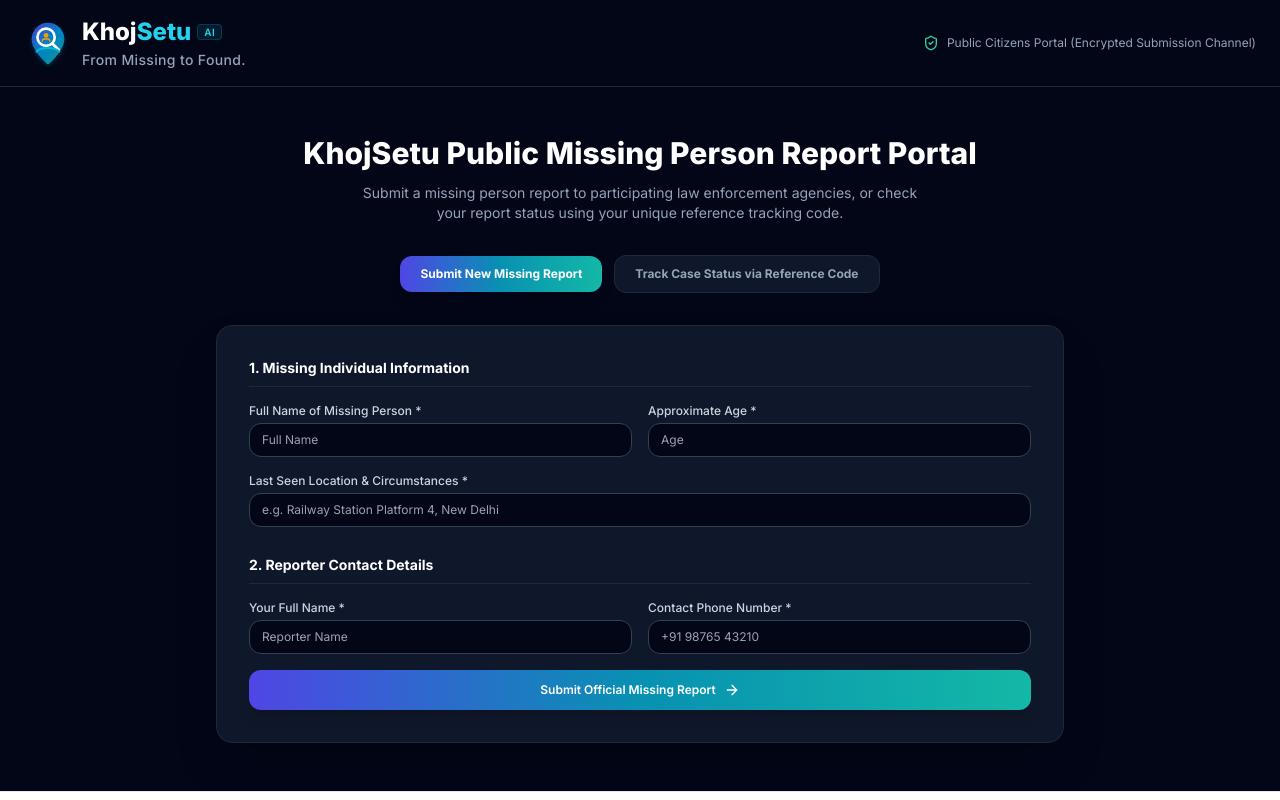
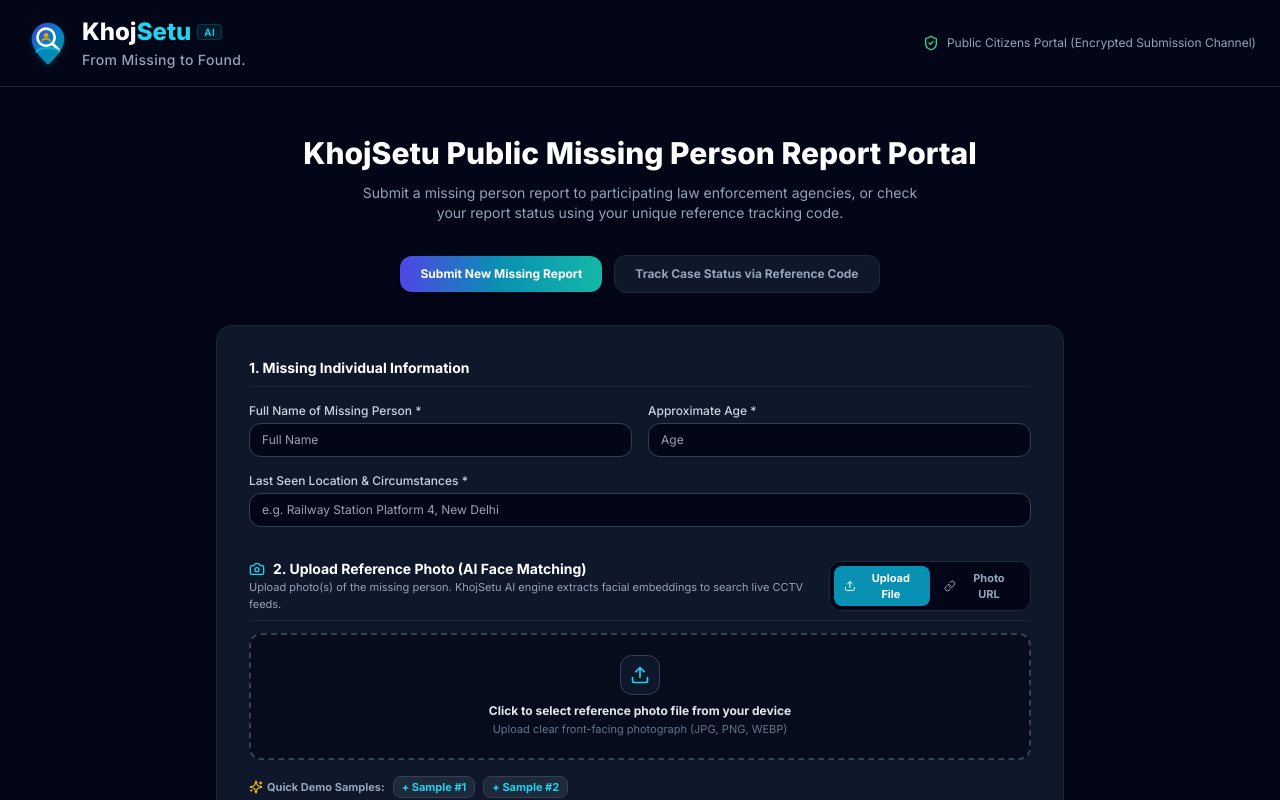
Before and after one commit to janhvidiwan-max/KhojSetu, a React (Vite) app in the folder frontend/: page /public-report in a window 1280 px wide. Shown: the top 800 px of the page. Built offline with nearby package versions, Linux system fonts and the light colour scheme; the HTML template or start-up script is replaced by a standard one.

Commit message:
Add photo upload & URL options for AI reference matching on public report portal

```diff
--- a/frontend/src/pages/PublicReportPage.tsx
+++ b/frontend/src/pages/PublicReportPage.tsx
@@ -1,10 +1,11 @@
-import React, { useState } from 'react';
-import { Globe, Search, CheckCircle2, FileText, ArrowRight, ShieldCheck } from 'lucide-react';
+import React, { useState, useRef } from 'react';
+import { Globe, Search, CheckCircle2, FileText, ArrowRight, ShieldCheck, Upload, Link as LinkIcon, X, Sparkles, Camera } from 'lucide-react';
 import Logo from '../components/branding/Logo';
 import Footer from '../components/layout/Footer';
 
 export const PublicReportPage: React.FC = () => {
   const [activeTab, setActiveTab] = useState<'submit' | 'track'>('submit');
+  const fileInputRef = useRef<HTMLInputElement>(null);
 
   // Submit Form
   const [personName, setPersonName] = useState('');
@@ -14,9 +15,57 @@ export const PublicReportPage: React.FC = () => {
   const [contactPhone, setContactPhone] = useState('');
   const [submittedCode, setSubmittedCode] = useState<string | null>(null);
 
+  // Reference Photo State
+  const [photos, setPhotos] = useState<string[]>([]);
+  const [photoUrlInput, setPhotoUrlInput] = useState('');
+  const [photoTab, setPhotoTab] = useState<'upload' | 'url'>('upload');
+
   // Track Form
   const [trackCode, setTrackCode] = useState('');
   const [trackedStatus, setTrackedStatus] = useState<any | null>(null);
+
+  const handleFileUpload = (e: React.ChangeEvent<HTMLInputElement>) => {
+    const files = e.target.files;
+    if (!files || files.length === 0) return;
+
+    Array.from(files).forEach((file) => {
+      if (file.type.startsWith('image/')) {
+        const reader = new FileReader();
+        reader.onload = (event) => {
+          if (event.target?.result) {
+            setPhotos((prev) => [...prev, event.target!.result as string]);
+          }
+        };
+        reader.readAsDataURL(file);
+      }
+    });
+
+    if (fileInputRef.current) {
+      fileInputRef.current.value = '';
+    }
+  };
+
+  const handleAddPhotoUrl = () => {
+    if (photoUrlInput.trim()) {
+      setPhotos((prev) => [...prev, photoUrlInput.trim()]);
+      setPhotoUrlInput('');
+    }
+  };
+
+  const handleRemovePhoto = (idx: number) => {
+    setPhotos((prev) => prev.filter((_, i) => i !== idx));
+  };
+
+  const sampleDemoPhotos = [
+    'https://images.unsplash.com/photo-1543610892-0b1f7e6d8ac1?auto=format&fit=crop&w=600&q=80',
+    'https://images.unsplash.com/photo-1507003211169-0a1dd7228f2d?auto=format&fit=crop&w=600&q=80'
+  ];
+
+  const handleAddSamplePhoto = (url: string) => {
+    if (!photos.includes(url)) {
+      setPhotos((prev) => [...prev, url]);
+    }
+  };
 
   const handleSubmitReport = (e: React.FormEvent) => {
     e.preventDefault();
@@ -92,7 +141,7 @@ export const PublicReportPage: React.FC = () => {
                 <CheckCircle2 className="w-10 h-10 text-emerald-400 mx-auto" />
                 <h3 className="text-xl font-bold text-white">Missing Person Report Received</h3>
                 <p className="text-xs text-slate-300">
-                  Your report has been securely transmitted to the investigating authority. Keep this tracking reference code safe:
+                  Your report has been securely transmitted to the investigating authority along with AI reference facial features. Keep this tracking reference code safe:
                 </p>
                 <div className="inline-block bg-slate-950 px-6 py-3 rounded-xl border border-cyan-500/50 font-mono text-xl font-bold text-cyan-400">
                   {submittedCode}
@@ -102,6 +151,7 @@ export const PublicReportPage: React.FC = () => {
                     onClick={() => {
                       setSubmittedCode(null);
                       setPersonName('');
+                      setPhotos([]);
                     }}
                     className="text-xs text-cyan-400 hover:underline font-semibold"
                   >
@@ -110,7 +160,9 @@ export const PublicReportPage: React.FC = () => {
                 </div>
               </div>
             ) : (
-              <form onSubmit={handleSubmitReport} className="space-y-4">
+              <form onSubmit={handleSubmitReport} className="space-y-6">
+                {/* 1. Missing Individual Information */}
+                <div className="space-y-4">
                   <h3 className="font-bold text-white text-sm pb-2 border-b border-slate-800">
                     1. Missing Individual Information
                   </h3>
@@ -152,9 +204,148 @@ export const PublicReportPage: React.FC = () => {
                       className="w-full bg-slate-950 border border-slate-700 rounded-xl px-3 py-2 text-xs text-white focus:border-cyan-500"
                     />
                   </div>
+                </div>
 
-                <h3 className="font-bold text-white text-sm pb-2 border-b border-slate-800 pt-3">
-                  2. Reporter Contact Details
+                {/* 2. Reference Photo for AI Matching */}
+                <div className="space-y-3 pt-2">
+                  <div className="flex items-center justify-between pb-2 border-b border-slate-800">
+                    <div>
+                      <h3 className="font-bold text-white text-sm flex items-center gap-2">
+                        <Camera className="w-4 h-4 text-cyan-400" /> 2. Upload Reference Photo (AI Face Matching)
+                      </h3>
+                      <p className="text-[11px] text-slate-400">
+                        Upload photo(s) of the missing person. KhojSetu AI engine extracts facial embeddings to search live CCTV feeds.
+                      </p>
+                    </div>
+
+                    {/* Method Switcher */}
+                    <div className="flex items-center gap-1 bg-slate-950 p-1 rounded-xl border border-slate-800 text-xs">
+                      <button
+                        type="button"
+                        onClick={() => setPhotoTab('upload')}
+                        className={`px-2.5 py-1 rounded-lg text-[11px] font-bold transition-all flex items-center gap-1.5 ${
+                          photoTab === 'upload'
+                            ? 'bg-cyan-600 text-white shadow-sm'
+                            : 'text-slate-400 hover:text-white'
+                        }`}
+                      >
+                        <Upload className="w-3 h-3" /> Upload File
+                      </button>
+                      <button
+                        type="button"
+                        onClick={() => setPhotoTab('url')}
+                        className={`px-2.5 py-1 rounded-lg text-[11px] font-bold transition-all flex items-center gap-1.5 ${
+                          photoTab === 'url'
+                            ? 'bg-cyan-600 text-white shadow-sm'
+                            : 'text-slate-400 hover:text-white'
+                        }`}
+                      >
+                        <LinkIcon className="w-3 h-3" /> Photo URL
+                      </button>
+                    </div>
+                  </div>
+
+                  {/* File Upload UI */}
+                  {photoTab === 'upload' && (
+                    <div className="space-y-3">
+                      <input
+                        type="file"
+                        ref={fileInputRef}
+                        accept="image/*"
+                        multiple
+                        onChange={handleFileUpload}
+                        className="hidden"
+                        id="public-photo-file-upload"
+                      />
+
+                      <label
+                        htmlFor="public-photo-file-upload"
+                        className="flex flex-col items-center justify-center p-5 border-2 border-dashed border-slate-700 hover:border-cyan-500 rounded-xl bg-slate-950/60 hover:bg-slate-950 cursor-pointer transition-all text-center group"
+                      >
+                        <div className="w-10 h-10 rounded-xl bg-slate-900 border border-slate-700 group-hover:border-cyan-500/50 flex items-center justify-center mb-2 shadow-inner">
+                          <Upload className="w-5 h-5 text-cyan-400 group-hover:scale-110 transition-transform" />
+                        </div>
+                        <span className="text-xs font-bold text-slate-200">
+                          Click to select reference photo file from your device
+                        </span>
+                        <span className="text-[11px] text-slate-500 mt-0.5">
+                          Upload clear front-facing photograph (JPG, PNG, WEBP)
+                        </span>
+                      </label>
+
+                      {/* Quick Demo Samples */}
+                      <div className="flex items-center gap-2 text-xs pt-1">
+                        <span className="text-[11px] font-bold text-slate-400 flex items-center gap-1">
+                          <Sparkles className="w-3.5 h-3.5 text-amber-400" /> Quick Demo Samples:
+                        </span>
+                        <div className="flex items-center gap-2">
+                          {sampleDemoPhotos.map((sampleUrl, idx) => (
+                            <button
+                              key={idx}
+                              type="button"
+                              onClick={() => handleAddSamplePhoto(sampleUrl)}
+                              className="px-2 py-0.5 rounded-lg bg-slate-800 border border-slate-700 hover:border-cyan-500 text-[11px] font-bold text-cyan-400 transition-all"
+                            >
+                              + Sample #{idx + 1}
+                            </button>
+                          ))}
+                        </div>
+                      </div>
+                    </div>
+                  )}
+
+                  {/* URL Input UI */}
+                  {photoTab === 'url' && (
+                    <div className="flex items-center gap-2">
+                      <input
+                        type="url"
+                        value={photoUrlInput}
+                        onChange={(e) => setPhotoUrlInput(e.target.value)}
+                        placeholder="Paste image URL (e.g. https://...)"
+                        className="flex-1 bg-slate-950 border border-slate-700 rounded-xl px-3 py-2 text-xs text-white focus:border-cyan-500"
+                      />
+                      <button
+                        type="button"
+                        onClick={handleAddPhotoUrl}
+                        className="px-3 py-2 rounded-xl bg-slate-800 border border-slate-700 hover:border-cyan-500 text-xs font-bold text-cyan-400 transition-colors"
+                      >
+                        + Add URL
+                      </button>
+                    </div>
+                  )}
+
+                  {/* Uploaded Photos Preview Grid */}
+                  {photos.length > 0 && (
+                    <div className="space-y-2 pt-1">
+                      <span className="text-xs font-bold text-slate-300 block">
+                        Uploaded AI Reference Photos ({photos.length}):
+                      </span>
+                      <div className="grid grid-cols-2 sm:grid-cols-4 gap-3">
+                        {photos.map((url, idx) => (
+                          <div key={idx} className="relative group rounded-xl overflow-hidden border border-slate-700 bg-slate-950 shadow-md">
+                            <img src={url} alt={`Reference ${idx}`} className="w-full h-28 object-cover" />
+                            <button
+                              type="button"
+                              onClick={() => handleRemovePhoto(idx)}
+                              className="absolute top-1.5 right-1.5 p-1 rounded-full bg-red-600/90 hover:bg-red-600 text-white shadow-md transition-colors"
+                              title="Remove Photo"
+                            >
+                              <X className="w-3 h-3" />
+                            </button>
+                            <span className="absolute bottom-1 left-1.5 text-[9px] bg-slate-950/90 text-cyan-400 border border-cyan-500/30 px-1.5 py-0.5 rounded font-mono font-bold">
+                              {idx === 0 ? 'Primary AI Ref' : `Ref #${idx + 1}`}
+                            </span>
+                          </div>
+                        ))}
+                      </div>
+                    </div>
+                  )}
+                </div>
+
+                {/* 3. Reporter Contact Details */}
+                <div className="space-y-4 pt-2">
+                  <h3 className="font-bold text-white text-sm pb-2 border-b border-slate-800">
+                    3. Reporter Contact Details
                   </h3>
 
                   <div className="grid grid-cols-1 sm:grid-cols-2 gap-4">
@@ -182,12 +373,13 @@ export const PublicReportPage: React.FC = () => {
                       />
                     </div>
                   </div>
+                </div>
 
                 <button
                   type="submit"
                   className="w-full py-3 rounded-xl bg-gradient-to-r from-indigo-600 via-cyan-600 to-teal-500 text-white font-semibold text-xs shadow-lg flex items-center justify-center gap-2 mt-4"
                 >
-                  Submit Official Missing Report <ArrowRight className="w-4 h-4" />
+                  Submit Official Missing Report & Process AI Photo Reference <ArrowRight className="w-4 h-4" />
                 </button>
               </form>
             )}
```
Also changed, not shown: frontend/vercel.json (added), 2 other files (tests, documents, lock files or other folders). Lines whose indentation alone changed are shown as unchanged.
